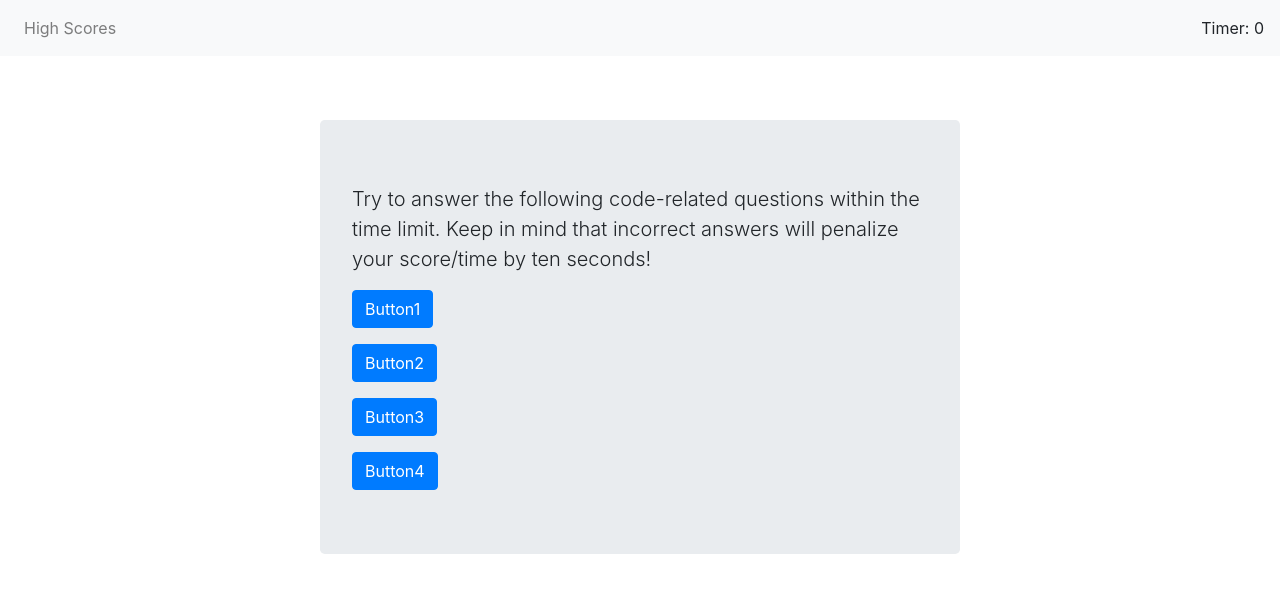
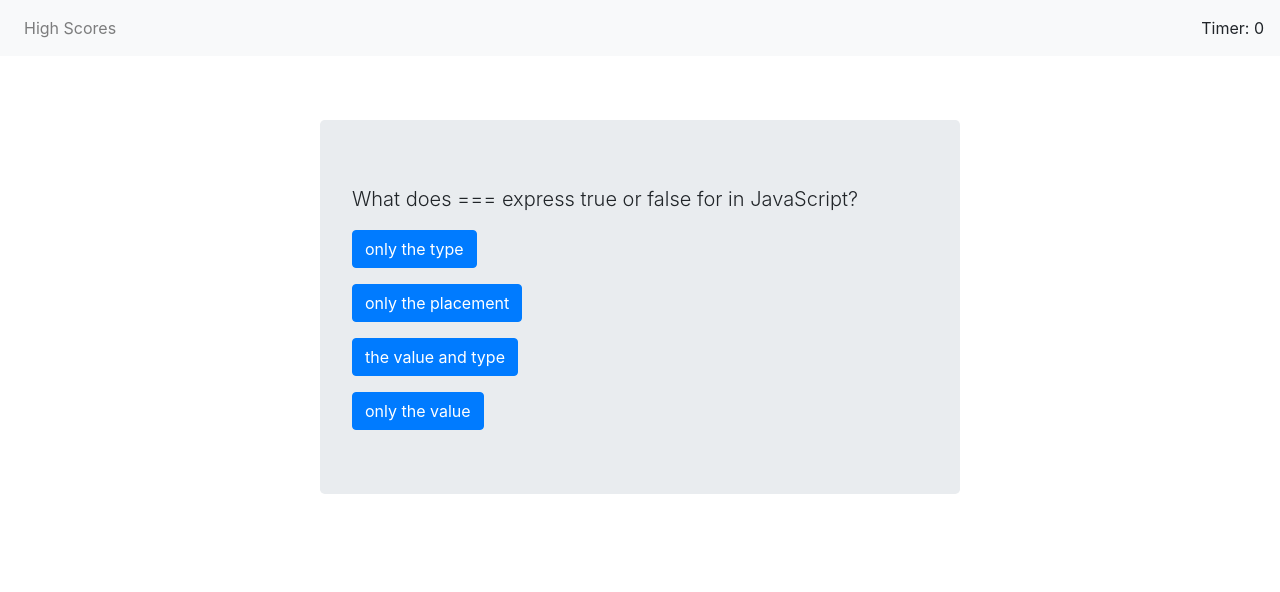
Before and after one commit to Ewager1/Coding-Trivia-Game-, a plain HTML site: page index.html in a window 1280 px wide. Both pictures are taken after a click on the button "Start Quiz". Drawn offline with nearby package versions, Linux system fonts and the light colour scheme.

Commit message:
created logic that allows use to progress through all questions

```diff
--- a/assets/js/main.js
+++ b/assets/js/main.js
@@ -14,19 +14,14 @@
     c.high scores page
     d.add sound effects
     e. add favicon
+7. stretch goal: randomize questions, sounds, animations
 
 
 
 /* assignment section */
-const button = document.querySelector('.button')
-const titleScreenJumbo = document.querySelector('.titleScreenJumbo')
-const questionsJumbo = document.querySelector('.questionsJumbo')
-
-
-
 const questions = [
     {
-        header: 'What does === return true or false for in JavaScript?',
+        header: 'What does === express true or false for in JavaScript?',
         answers: [
             'only the type',
             'only the placement',
@@ -62,10 +57,31 @@ const questions = [
         answers:[
             "//",
             "/*",
-            "<!>",
+            "!<>",
             "/* */",]
     }
 ]
+let qIndex = 0 // question innerHTML is based on this.
+questionsLength = questions.length-1 //used to end quiz if all questions answered
+const startButton = document.querySelector('.button')
+let answerButton1 = document.querySelector('.answerButton1')
+let answerButton2 = document.querySelector('.answerButton2')
+let answerButton3 = document.querySelector('.answerButton3')
+let answerButton4 = document.querySelector('.answerButton4')
+const titleScreenJumbo = document.querySelector('.titleScreenJumbo')
+const questionsJumbo = document.querySelector('.questionsJumbo')
+const questionText = document.querySelector('.questionText')
+
+answerButton1.innerHTML = questions[0].answers[0];
+answerButton2.innerHTML = questions[0].answers[1];
+answerButton3.innerHTML = questions[0].answers[2];
+answerButton4.innerHTML = questions[0].answers[3];
+questionText.innerHTML = questions[0].header;
+
+
+
+
+
 
 
 //hides current content and brings up next question
@@ -77,4 +93,32 @@ function startQuiz(event) {
 
 }
 
-button.addEventListener('click',startQuiz);
+//button click changes all text to next question
+function answerButton(){
+    answerButton1.innerHTML = questions[qIndex].answers[0];
+    answerButton2.innerHTML = questions[qIndex].answers[1];
+    answerButton3.innerHTML = questions[qIndex].answers[2];
+    answerButton4.innerHTML = questions[qIndex].answers[3];
+    questionText.innerHTML = questions[qIndex].header;
+    qIndex++
+    }
+
+if(qIndex<questionsLength){
+    answerButton()
+}
+else{
+
+}
+
+
+
+
+
+
+
+questionText.innerHTML = questions[0].header
+startButton.addEventListener('click',startQuiz);
+answerButton1.addEventListener('click',answerButton)
+answerButton2.addEventListener('click',answerButton)
+answerButton3.addEventListener('click',answerButton)
+answerButton4.addEventListener('click',answerButton)
--- a/index.html
+++ b/index.html
@@ -33,21 +33,33 @@
       >
     </div>
     <div class="jumbotron jumbo-margins questionsJumbo hidden">
-      <p class="lead">
+      <p class="lead questionText">
         Try to answer the following code-related questions within the time
         limit. Keep in mind that incorrect answers will penalize your score/time
         by ten seconds!
       </p>
-      <a class="btn btn-primary btn-md button mb-3" href="#" role="button"
+      <a
+        class="btn btn-primary btn-md button mb-3 answerButton1"
+        href="#"
+        role="button"
         >Button1 </a
       ><br />
-      <a class="btn btn-primary btn-md button mb-3" href="#" role="button"
+      <a
+        class="btn btn-primary btn-md button mb-3 answerButton2"
+        href="#"
+        role="button"
         >Button2 </a
       ><br />
-      <a class="btn btn-primary btn-md button mb-3" href="#" role="button"
+      <a
+        class="btn btn-primary btn-md button mb-3 answerButton3"
+        href="#"
+        role="button"
         >Button3 </a
       ><br />
-      <a class="btn btn-primary btn-md button" href="#" role="button"
+      <a
+        class="btn btn-primary btn-md button answerButton4"
+        href="#"
+        role="button"
         >Button4
       </a>
     </div>
```
